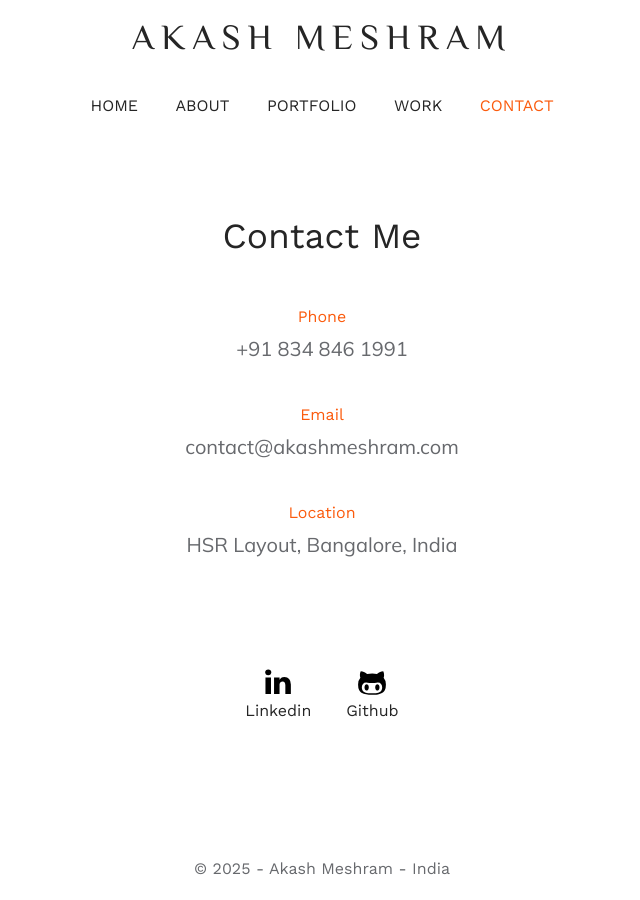
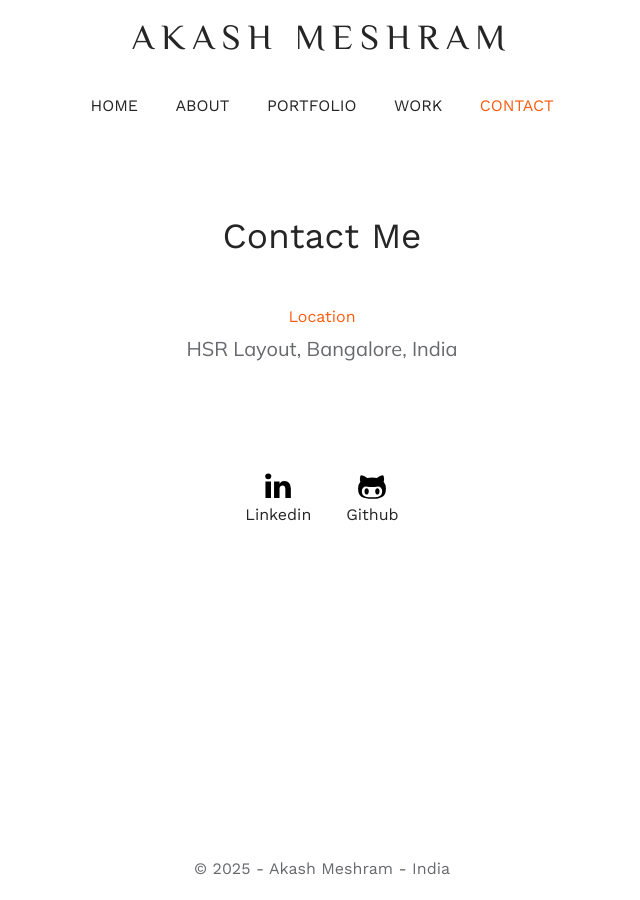
Before and after one commit to akashmeshram/Personal-Website, a Jekyll site: the page built from pages/contact.html, in a window 1280 px wide. Shown: the whole page, without its empty margins (318-958 px from the left). Built offline with Jekyll 4.4.1, drawn with Linux system fonts in a browser that asks for light colours.

Commit message:
🔇 Hide perssonal info for sometime

```diff
--- a/assets/scripts/message.js
+++ b/assets/scripts/message.js
@@ -11,11 +11,11 @@ console.log(
     `  it's running on Cloudflare Pages and site was built using Jekyll.      \n`,
     `  I built the whole thing myself, including the design and content.      \n`,
     `                                                                         \n`,
-    `  If you'd like to hang out, do reach out. Connect with me at:           \n`,
-    `  6388495akash@gmail.com / +91-8348461991                                \n`,
-    `                                                                         \n`,
-    `  And if you have an interesting opportunity, here's my résumé:          \n`,
-    `  https://drive.google.com/file/d/1ctfy61sawEhJr0Bg8t3Onx10wtMi-XYc      \n`,
+    // `  If you'd like to hang out, do reach out. Connect with me at:           \n`,
+    // `  6388495akash@gmail.com / +91-8348461991                                \n`,
+    // `                                                                         \n`,
+    // `  And if you have an interesting opportunity, here's my résumé:          \n`,
+    // `  https://drive.google.com/file/d/1ctfy61sawEhJr0Bg8t3Onx10wtMi-XYc      \n`,
     `                                                                         \n`
   ),
   "color: #aaa; background-color: #222; font-family:  monospace; font-size: 14px; font-weight: bold; padding: 8px 19px; border: 1px solid; margin: 20px;",
--- a/pages/contact.html
+++ b/pages/contact.html
@@ -7,15 +7,15 @@ permalink: /contact
 <main id="connect-page">
   <article>
     <h3>Contact Me</h3>
-    <div>
+    <!-- <div>
       <small>Phone</small>
       <p> {{ site.data.about.phone }}</p>
-    </div>
+    </div> -->
 
-    <div>
+    <!-- <div>
       <small>Email</small>
       <p> {{ site.data.about.email }}</p>
-    </div>
+    </div> -->
 
     <div>
       <small>Location</small>
```
